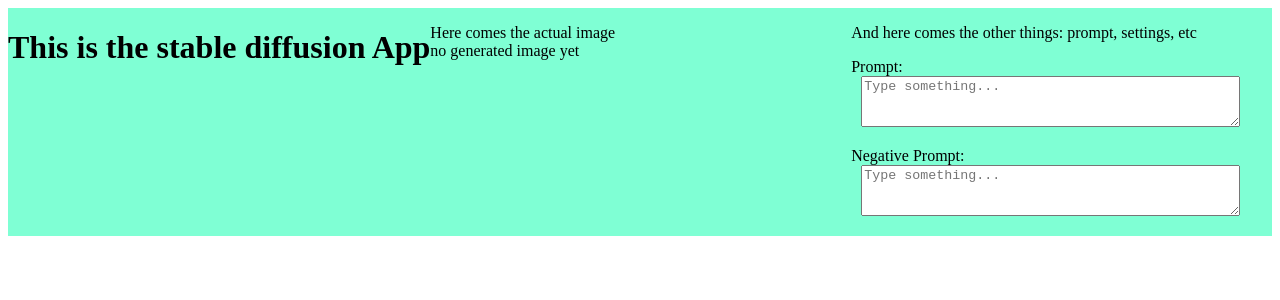
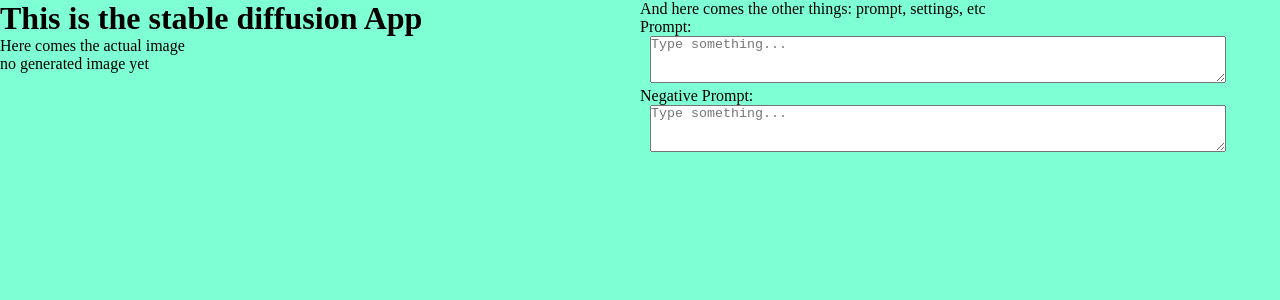
Before and after one commit to SakuOrdrTab/React-SD, a React (Vite) app in the folder react-sd-frontend/: page / in a window 1280 px wide. Shown: the top 300 px of the page. Built offline with nearby package versions, Linux system fonts and the light colour scheme.

Commit message:
css file revised

```diff
--- a/react-sd-frontend/src/App.jsx
+++ b/react-sd-frontend/src/App.jsx
@@ -57,8 +57,8 @@ const App = () => {
 
   return (
     <div className='application'>
-      <h1>This is the stable diffusion App</h1>
       <div className='app-box'>
+        <h1>This is the stable diffusion App</h1>
         <p>
           Here comes the actual image <br />
           <SDImage image={currentImage}/>
--- a/react-sd-frontend/src/styles/App.css
+++ b/react-sd-frontend/src/styles/App.css
@@ -1,22 +1,48 @@
+/* Reset default margins and paddings */
+* {
+  margin: 0;
+  padding: 0;
+  box-sizing: border-box;
+}
+
 .application {
   display: flex;
-    flex-direction: row;
+  width: 100vw;
+  height: 100vh;
   background-color: aquamarine;
 }
 
 .app-box {
-    flex: 1;
+
+  align-items: left;    /* Optional: center content vertically */
+  justify-content: center; /* Optional: center content horizontally */
 }
 
-  @media (max-width: 768px) {
+@media (orientation: landscape) {
+  .application {
+    flex-direction: row;
+  }
+
+  .app-box {
+    width: 50vw;
+    height: 100vh;
+  }
+}
+
+@media (orientation: portrait) {
   .application {
     flex-direction: column;
+  }
+
+  .app-box {
+    width: 100vw;
+    height: 50vh;
   }
 }
 
 .wide-textarea {
   width: 90%;
-    box-sizing: border-box; /* Ensures padding and border are included in the width */
+  box-sizing: border-box;
   margin-right: 10px;
   margin-left: 10px;
 }
```
Lines whose indentation alone changed are shown as unchanged.
